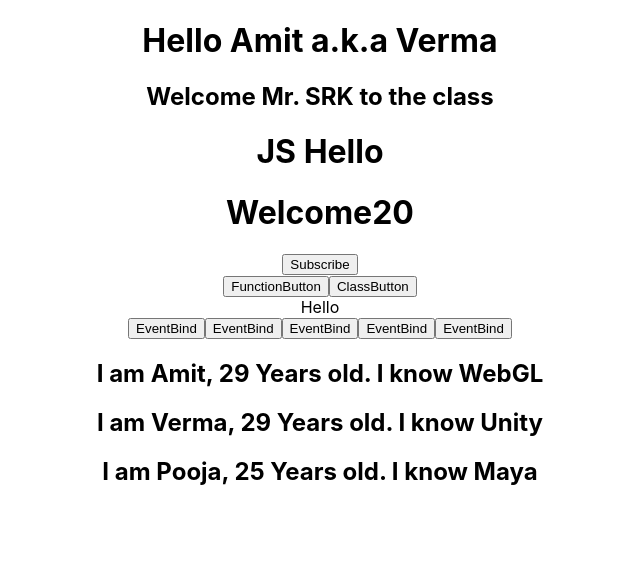
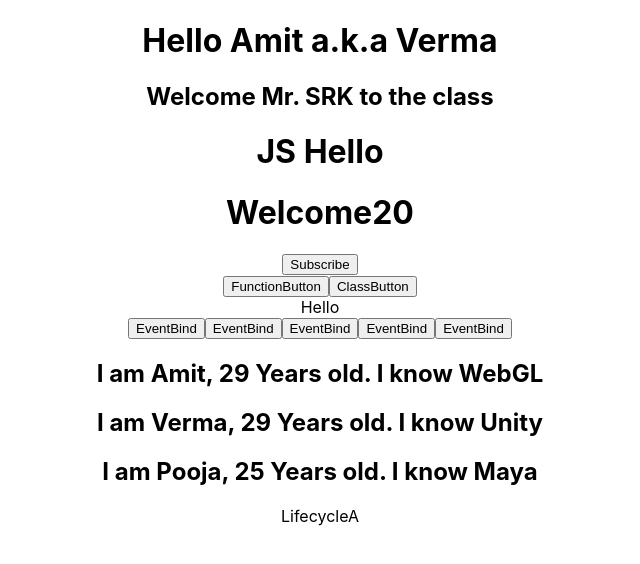
Before and after one commit to amitukind/myReact, a React (Create React App) app in the folder hello-world/: page / in a window 1280 px wide. Shown: the top 564 px of the page, without its empty margins (320-960 px from the left). Built offline with nearby package versions, Linux system fonts and the light colour scheme.

Commit message:
LifeCycle of Component

```diff
--- a/hello-world/src/App.js
+++ b/hello-world/src/App.js
@@ -8,6 +8,7 @@
 import ClassClick from "./components/ClassClick";
 import EventBind from "./components/EventBind";
 import NameList from "./components/NameList";
+import LifecycleA from "./components/LifecycleA";
 
 class App extends Component {
   render() {
@@ -21,6 +22,7 @@
         <ClassClick />
         <EventBind />
         <NameList></NameList>
+        <LifecycleA />
       </div>
     );
   }
--- a/hello-world/src/components/ClassClick.js
+++ b/hello-world/src/components/ClassClick.js
@@ -7,6 +7,7 @@
   clickedClass() {
     console.log("Class Clicked");
   }
+  componentDidMount() {}
 }
 
 export default ClassClick;
--- /dev/null
+++ b/hello-world/src/components/LifecycleA.js
@@ -0,0 +1,27 @@
+import React, { Component } from "react";
+
+class LifecycleA extends Component {
+  constructor(props) {
+    super(props);
+    this.state = {
+      name: "Amit Verma",
+    };
+    console.log("LifecycleA Constructor");
+  }
+
+  static getDerivedStateFromProps(props, state) {
+    console.log("LifecycleA getDerivedStateFromProps");
+    return null;
+  }
+
+  componentDidMount() {
+    console.log("componentDidMount");
+  }
+
+  render() {
+    console.log("LifecycleA render");
+    return <div>LifecycleA</div>;
+  }
+}
+
+export default LifecycleA;
```
